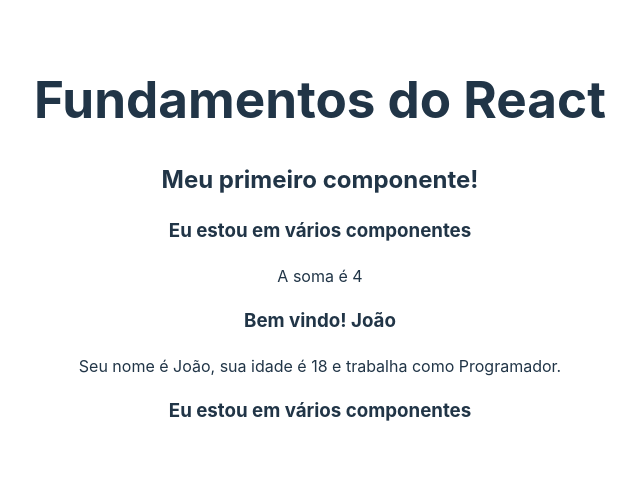
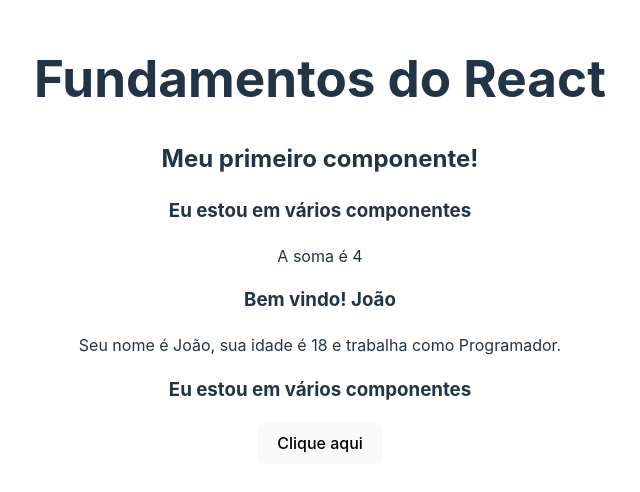
Before and after one commit to joaodev2005/React, a React (Vite) app in the folder 2_FUNDAMENTOS/fundamentos/: page / in a window 1280 px wide. Shown: the part 160-652 px from the top of the page, without its empty margins (320-960 px from the left). Built offline with nearby package versions, Linux system fonts and the light colour scheme.

Commit message:
Eventos de click

```diff
--- a/2_FUNDAMENTOS/fundamentos/src/App.jsx
+++ b/2_FUNDAMENTOS/fundamentos/src/App.jsx
@@ -2,6 +2,7 @@
 import FirstComponent from './components/FirstComponent'
 import TemplateExpression from './components/TemplateExpression'
 import MyComponent from './components/MyComponent'
+import Events from './components/Events'
 
 function App() {
 
@@ -12,6 +13,7 @@
         <FirstComponent/>
         <TemplateExpression/>
         <MyComponent/>
+        <Events/>
       </div>
     </>
   )
--- /dev/null
+++ b/2_FUNDAMENTOS/fundamentos/src/components/Events.jsx
@@ -0,0 +1,11 @@
+const Events = () => {
+    return (
+        <div>
+            <div>
+                <button onClick={() => console.log('teste')}>Clique aqui</button>
+            </div>
+        </div>
+    )
+}
+
+export default Events
```
